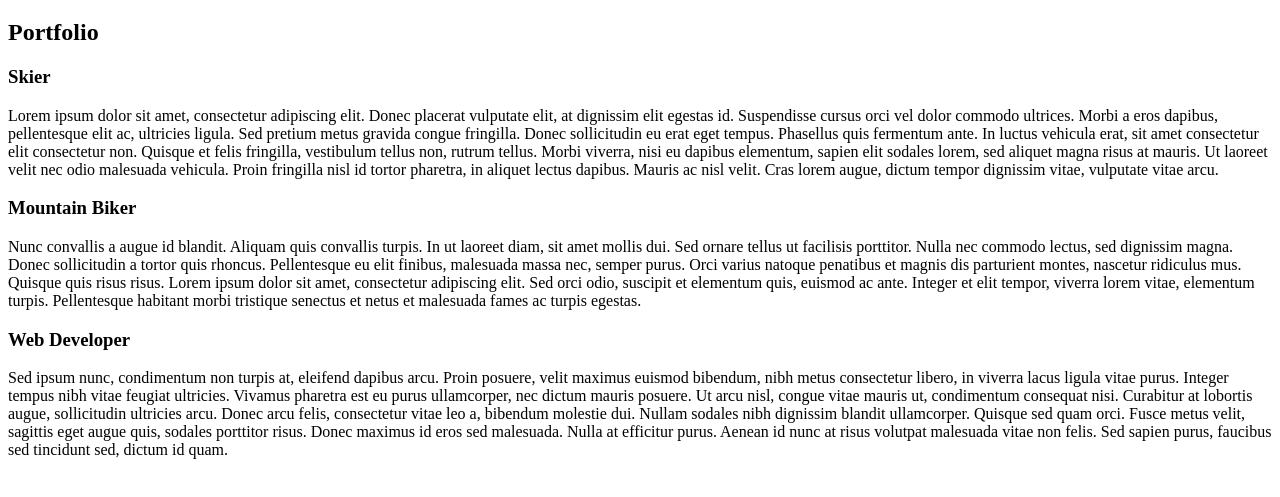
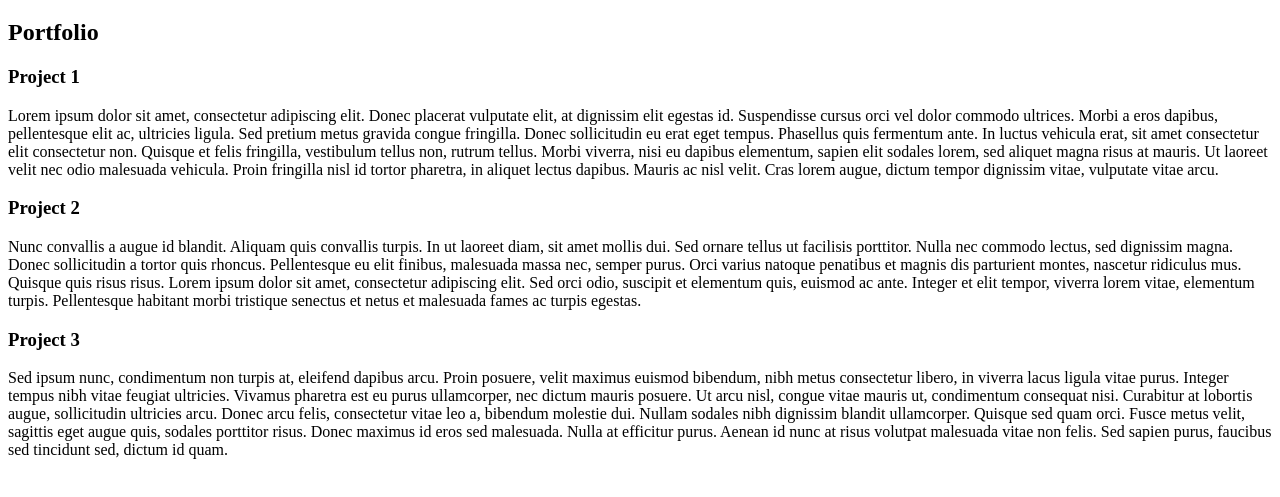
Before and after one commit to jrshields86/Joe-Website, a plain HTML site: page portfolio.html in a window 1280 px wide. Shown: the part 87-584 px from the top of the page. Drawn offline with Linux system fonts and the light colour scheme.

Commit message:
readme commit

```diff
--- a/portfolio.html
+++ b/portfolio.html
@@ -15,11 +15,11 @@
     </nav>
     <h1>Joe's Personal Site</h1>
     <h2>Portfolio</h2>
-    <h3>Skier</h3>
+    <h3>Project 1</h3>
     <p>Lorem ipsum dolor sit amet, consectetur adipiscing elit. Donec placerat vulputate elit, at dignissim elit egestas id. Suspendisse cursus orci vel dolor commodo ultrices. Morbi a eros dapibus, pellentesque elit ac, ultricies ligula. Sed pretium metus gravida congue fringilla. Donec sollicitudin eu erat eget tempus. Phasellus quis fermentum ante. In luctus vehicula erat, sit amet consectetur elit consectetur non. Quisque et felis fringilla, vestibulum tellus non, rutrum tellus. Morbi viverra, nisi eu dapibus elementum, sapien elit sodales lorem, sed aliquet magna risus at mauris. Ut laoreet velit nec odio malesuada vehicula. Proin fringilla nisl id tortor pharetra, in aliquet lectus dapibus. Mauris ac nisl velit. Cras lorem augue, dictum tempor dignissim vitae, vulputate vitae arcu.</p>
-    <h3>Mountain Biker</h3>
+    <h3>Project 2</h3>
     <p>Nunc convallis a augue id blandit. Aliquam quis convallis turpis. In ut laoreet diam, sit amet mollis dui. Sed ornare tellus ut facilisis porttitor. Nulla nec commodo lectus, sed dignissim magna. Donec sollicitudin a tortor quis rhoncus. Pellentesque eu elit finibus, malesuada massa nec, semper purus. Orci varius natoque penatibus et magnis dis parturient montes, nascetur ridiculus mus. Quisque quis risus risus. Lorem ipsum dolor sit amet, consectetur adipiscing elit. Sed orci odio, suscipit et elementum quis, euismod ac ante. Integer et elit tempor, viverra lorem vitae, elementum turpis. Pellentesque habitant morbi tristique senectus et netus et malesuada fames ac turpis egestas.</p>
-    <h3>Web Developer</h3>
+    <h3>Project 3</h3>
     <p>Sed ipsum nunc, condimentum non turpis at, eleifend dapibus arcu. Proin posuere, velit maximus euismod bibendum, nibh metus consectetur libero, in viverra lacus ligula vitae purus. Integer tempus nibh vitae feugiat ultricies. Vivamus pharetra est eu purus ullamcorper, nec dictum mauris posuere. Ut arcu nisl, congue vitae mauris ut, condimentum consequat nisi. Curabitur at lobortis augue, sollicitudin ultricies arcu. Donec arcu felis, consectetur vitae leo a, bibendum molestie dui. Nullam sodales nibh dignissim blandit ullamcorper. Quisque sed quam orci. Fusce metus velit, sagittis eget augue quis, sodales porttitor risus. Donec maximus id eros sed malesuada. Nulla at efficitur purus. Aenean id nunc at risus volutpat malesuada vitae non felis. Sed sapien purus, faucibus sed tincidunt sed, dictum id quam.</p>
 
 </body>
```
Also changed, not shown: index.html (+1 -1 lines), 3 other files.
